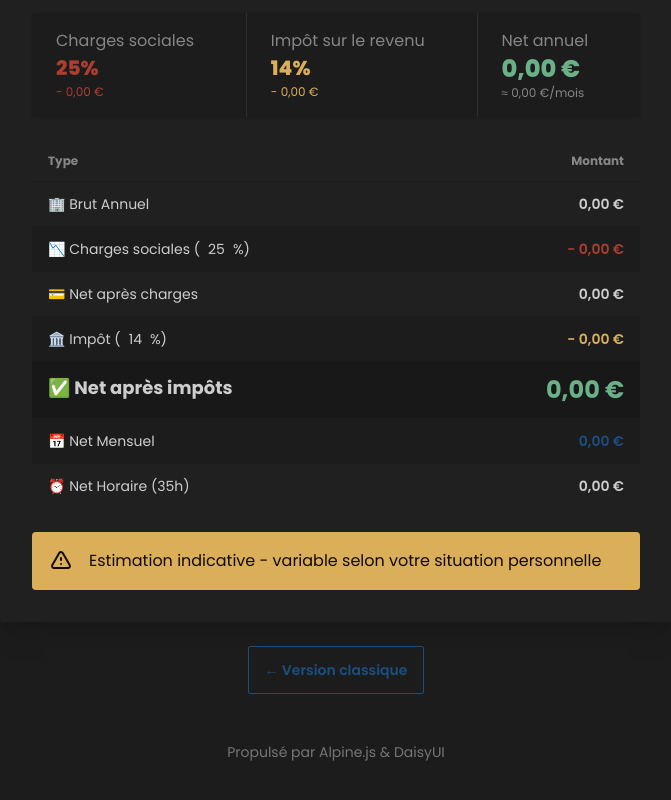
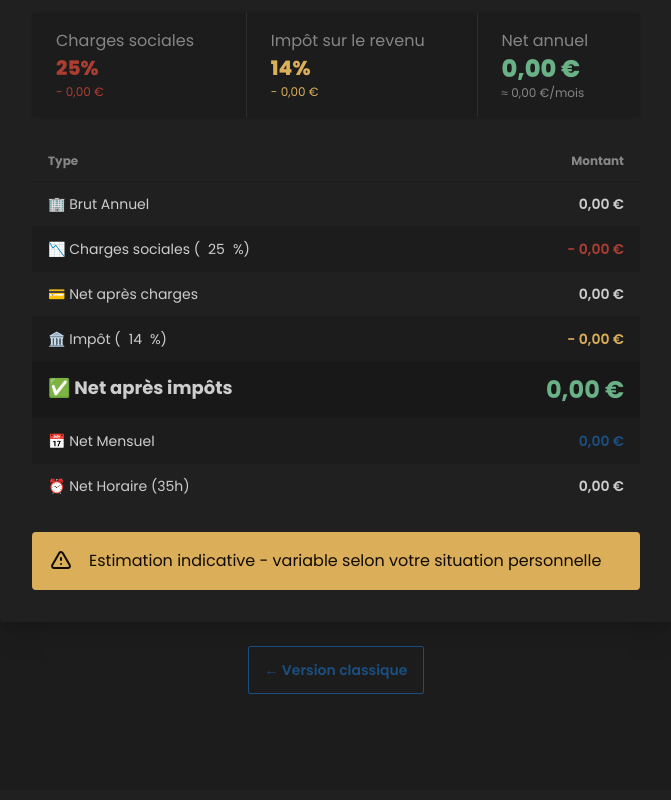
Before and after one commit to JeYadd/salary-calculator, a plain HTML site: page index-daisy.html in a window 1280 px wide. Shown: the part 671-1471 px from the top of the page, without its empty margins (304-975 px from the left). Drawn offline with nearby package versions, Linux system fonts and the light colour scheme.

Commit message:
remove footer

```diff
--- a/index-daisy.html
+++ b/index-daisy.html
@@ -151,9 +151,6 @@
             </div>
 
             <footer class="footer footer-center p-4 text-base-content/50 mt-8">
-                <div>
-                    <p>Propulsé par Alpine.js & DaisyUI</p>
-                </div>
             </footer>
         </div>
     </div>
```
